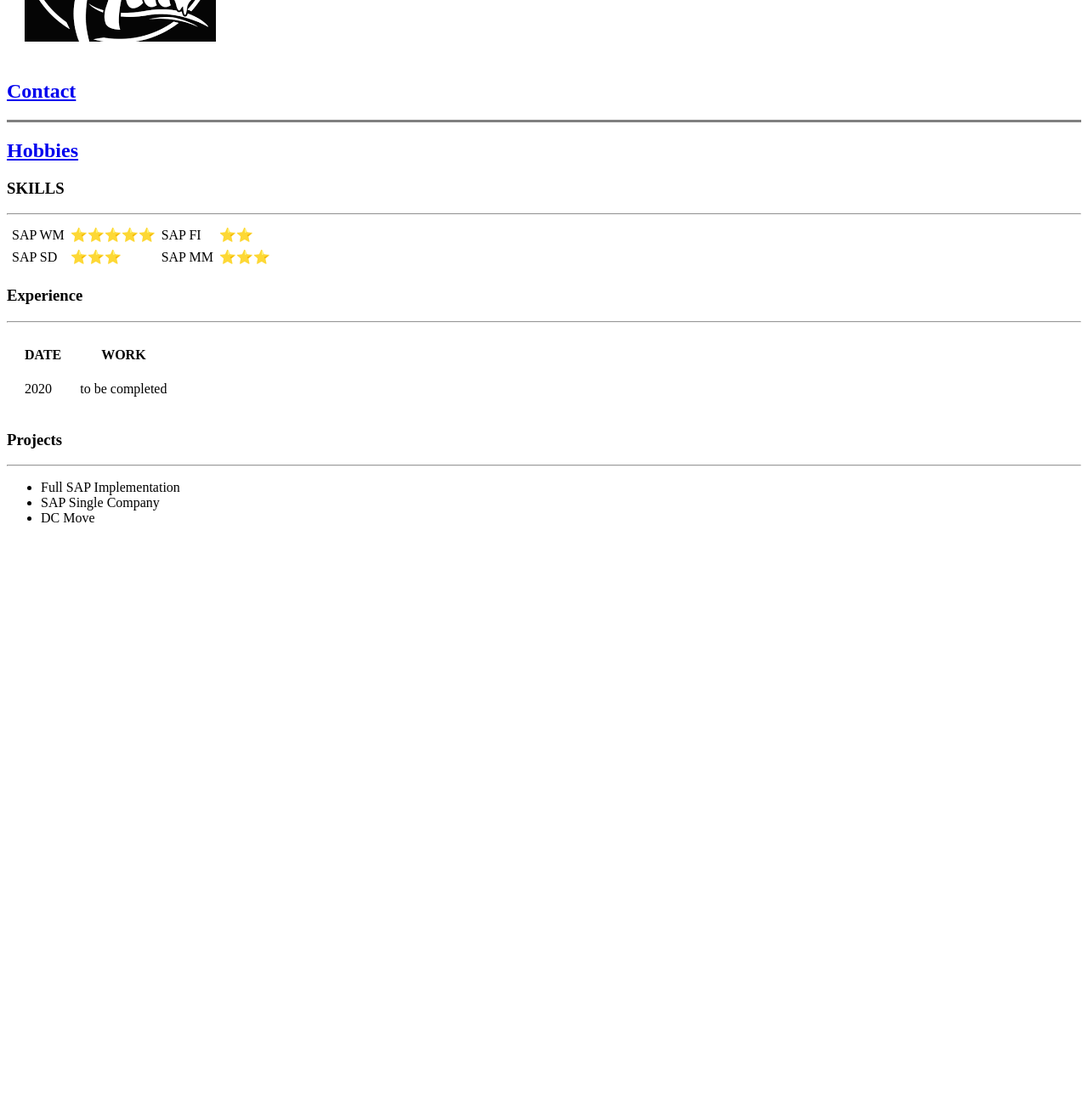
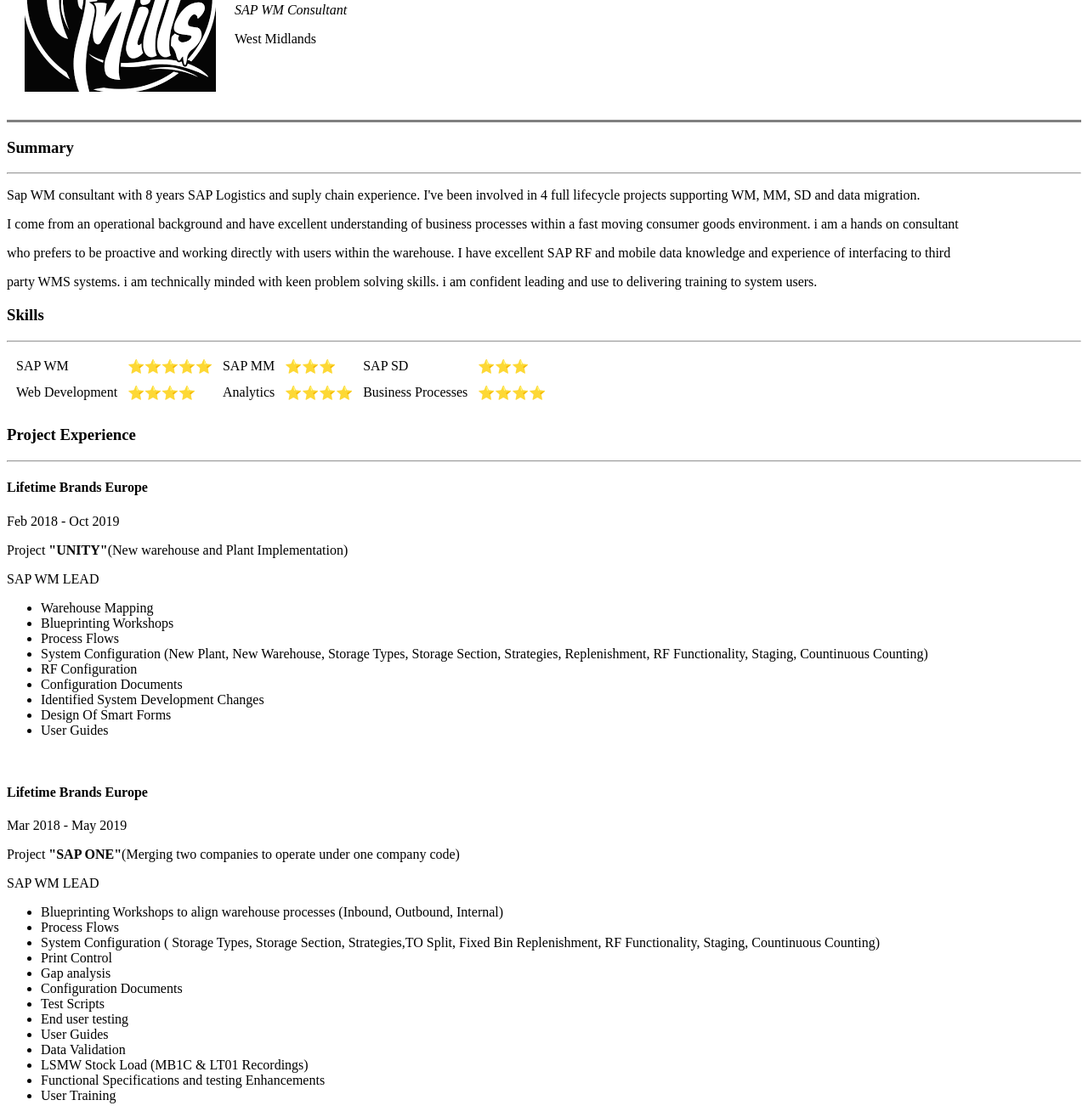
Before and after one commit to Mrwmills/CV, a plain HTML site: page index.html in a window 1280 px wide. Shown: the part 205-1520 px from the top of the page at 85% size. Before the commit the page ends 840 px from the top, so only its background shows below. Drawn offline with Linux system fonts and the light colour scheme.

Commit message:
2ND UPDATE

```diff
--- a/index.html
+++ b/index.html
@@ -11,57 +11,80 @@
     <tr>
      <td><img src="image/mr mills.png" alt=""></td>
      <td><h1>Mr Mills</h1>
-    <p><em>Stock & Systems<strong><a href="https://www.google.co.uk/">Google</a></strong></em></em></p>
-    <p>SAP WM Consultant</p></td>
+    <p><em>SAP WM Consultant<strong></strong></em></p>
+    <p>West Midlands</p></td>
+    <p>  <a href="Contact.html"><h2>Contact</h2></a></p>
     </tr>
 
   </table>
-<a href="Contact.html"><h2>Contact</h2></a>
 
   <hr size="3" noshade />
 
-  <h2>  <strong>
-  <a href="hobbies.html">Hobbies</a>
-  </strong></h2>
+  <h3>Summary</h3>
+  <hr>
+<p>Sap WM consultant with 8 years SAP Logistics and suply chain experience. I've been involved in 4 full lifecycle projects supporting WM, MM, SD and data migration.</p>
+<p>I come from an operational background and have excellent understanding of business processes within a fast moving consumer goods environment. i am a hands on consultant</p>
+<p>who prefers to be proactive and working directly with users within the warehouse. I have excellent SAP RF and mobile data knowledge and experience of interfacing to third</p>
+<p>party WMS systems. i am technically minded with keen problem solving skills. i am confident leading and use to delivering training to system users.</p>
 
-  <h3>SKILLS</h3>
+  <h3>Skills</h3>
   <hr>
-  <table cellspacing="5">
+  <table cellspacing="10">
     <tr>
       <td>SAP WM</td>
       <td>⭐⭐⭐⭐⭐</td>
-      <td>SAP FI</td>
-      <td>⭐⭐</td>
-    </tr>
+      <td>SAP MM</td>
+      <td>⭐⭐⭐</td>
       <td>SAP SD</td>
       <td>⭐⭐⭐</td>
-      <td>SAP MM</td>
-      <td>⭐⭐⭐</td>
+
+    </TR>
+    <tr>
+      <td>Web Development</td>
+      <td>⭐⭐⭐⭐</td>
+      <td>Analytics</td>
+      <td>⭐⭐⭐⭐</td>
+      <td>Business Processes</td>
+      <td>⭐⭐⭐⭐</td>
+    </tr>
   </table>
 
-<h3>Experience</h3>
+<h3>Project Experience</h3>
 <hr>
-<table cellspacing="20">
-  <thead>
-    <tr>
-      <th>DATE</th>
-      <th>WORK</th>
-    </tr>
-  </thead>
-  <tbody>
-    <tr>
-      <td>2020</td>
-      <td>to be completed</td>
-    </tr>
-  </tbody>
-</table>
-
-<h3>Projects</h3>
-<hr>
+<h4>Lifetime Brands Europe</h4>
+<p>Feb 2018 - Oct 2019</p>
+<p>Project <STRONG>"UNITY"</STRONG>(New warehouse and Plant Implementation) </p>
+<p>SAP WM LEAD</p>
 <ul>
-  <li>Full SAP Implementation</li>
-  <li>SAP Single Company</li>
-  <li>DC Move</li>
+  <li>Warehouse Mapping</li>
+  <li>Blueprinting Workshops</li>
+  <li>Process Flows</li>
+  <li>System Configuration (New Plant, New Warehouse, Storage Types, Storage Section, Strategies, Replenishment, RF Functionality, Staging, Countinuous Counting)</li>
+  <li>RF Configuration</li>
+  <li>Configuration Documents</li>
+  <li>Identified System Development Changes</li>
+  <li>Design Of Smart Forms</li>
+  <li>User Guides</li>
+</ul>
+<br>
+<h4>Lifetime Brands Europe</h4>
+<p>Mar 2018 - May 2019</p>
+<p>Project <STRONG>"SAP ONE"</STRONG>(Merging two companies to operate under one company code) </p>
+<p>SAP WM LEAD</p>
+<ul>
+  <li>Blueprinting Workshops to align warehouse processes (Inbound, Outbound, Internal)</li>
+  <li>Process Flows</li>
+  <li>System Configuration ( Storage Types, Storage Section, Strategies,TO Split, Fixed Bin Replenishment, RF Functionality, Staging, Countinuous Counting)</li>
+  <li>Print Control</li>
+  <li>Gap analysis</li>
+  <li>Configuration Documents</li>
+  <li>Test Scripts</li>
+  <li>End user testing</li>
+  <li>User Guides</li>
+  <li>Data Validation</li>
+  <li>LSMW Stock Load (MB1C & LT01 Recordings)</li>
+  <li>Functional Specifications and testing Enhancements</li>
+  <li>User Training</li>
 </ul>
 </body>
 
```
